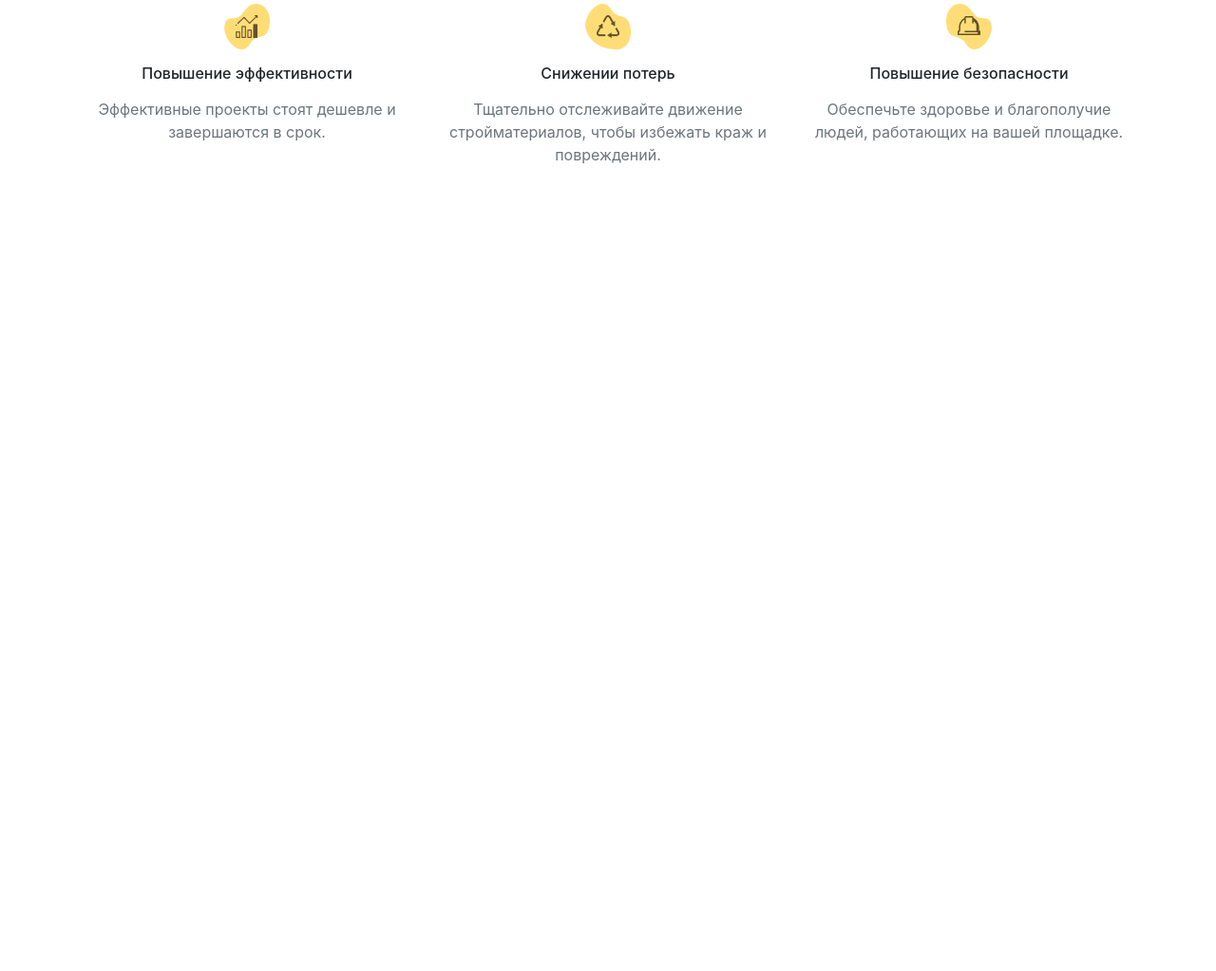
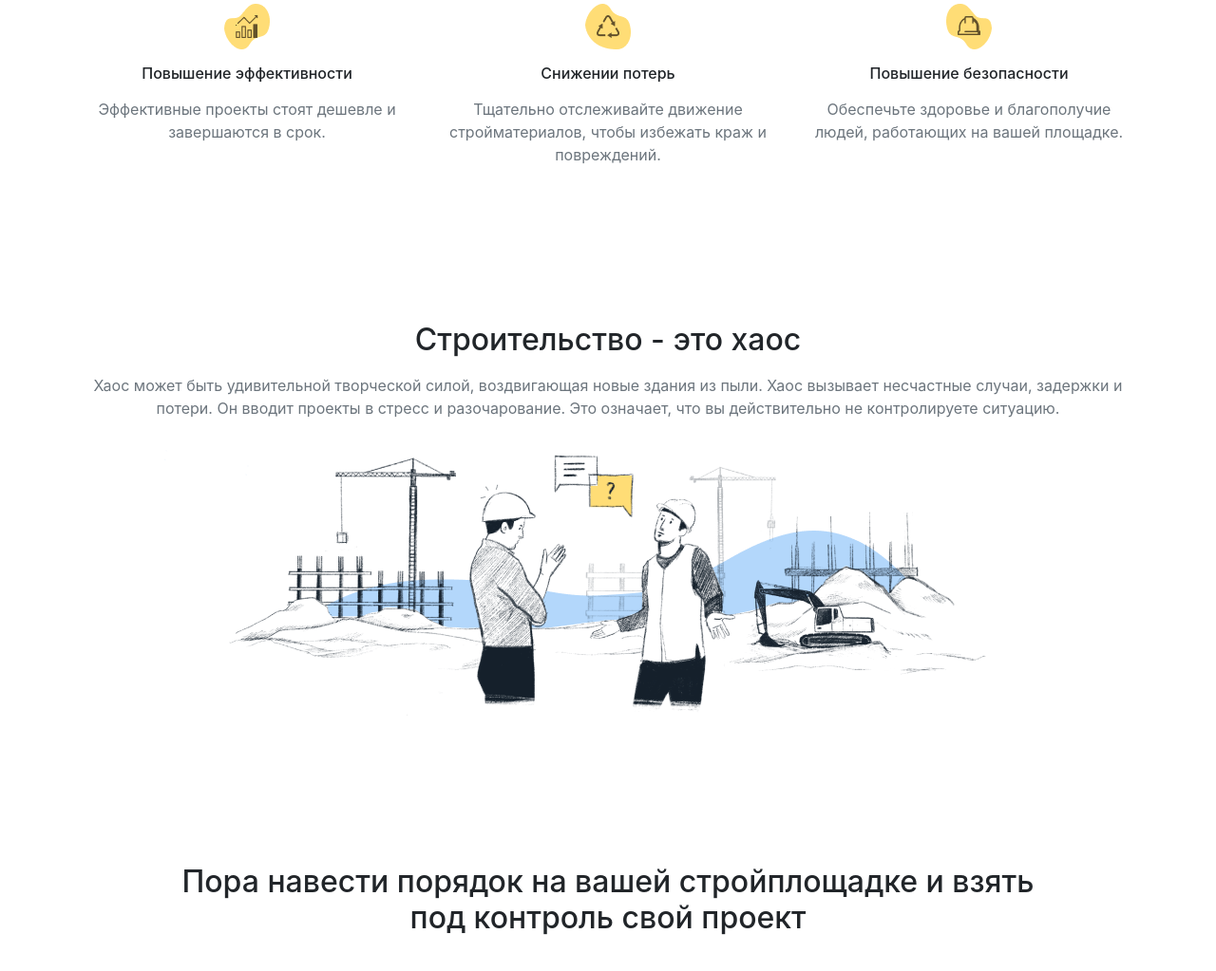
Before and after one commit to eich47/building, a website: page index.html in a window 1280 px wide. Shown: the part 957-1980 px from the top of the page at 95% size. Before the commit the page ends 1296 px from the top, so only its background shows below. Drawn offline with nearby package versions, Linux system fonts and the light colour scheme.

Commit message:
блок "building"

```diff
--- a/index.html
+++ b/index.html
@@ -161,6 +161,43 @@
         </div>
       </div>
     </div>
+    <!--    Строительство - это хаос-->
+    <section class="build ms">
+      <div class="container">
+        <div class="row">
+          <div class="col-12">
+            <h2 class="text-center mb-3">Строительство - это хаос</h2>
+            <p class="text-center text-muted">
+              Хаос может быть удивительной творческой силой, воздвигающая новые
+              здания из пыли. Хаос вызывает несчастные случаи, задержки и
+              потери. Он вводит проекты в стресс и разочарование. Это означает,
+              что вы действительно не контролируете ситуацию.
+            </p>
+          </div>
+        </div>
+      </div>
+      <!--    картинка стройки-->
+      <div class="container mb-4">
+        <div class="row no-gutters">
+          <div class="col-12">
+            <img src="image/building.png" alt="стройка" class="img-fluid" />
+          </div>
+        </div>
+      </div>
+    </section>
+
+    <section class="pora ms">
+      <div class="container">
+        <div class="row justify-content-center">
+          <div class="col-12 col-md-10">
+            <h2 class="text-center">
+              Пора навести порядок на вашей стройплощадке и взять под контроль
+              свой проект
+            </h2>
+          </div>
+        </div>
+      </div>
+    </section>
     <!-- Optional JavaScript; choose one of the two! -->
 
     <!-- Option 1: jQuery and Bootstrap Bundle (includes Popper) -->
```
Also changed, not shown: image/building.png (added).
